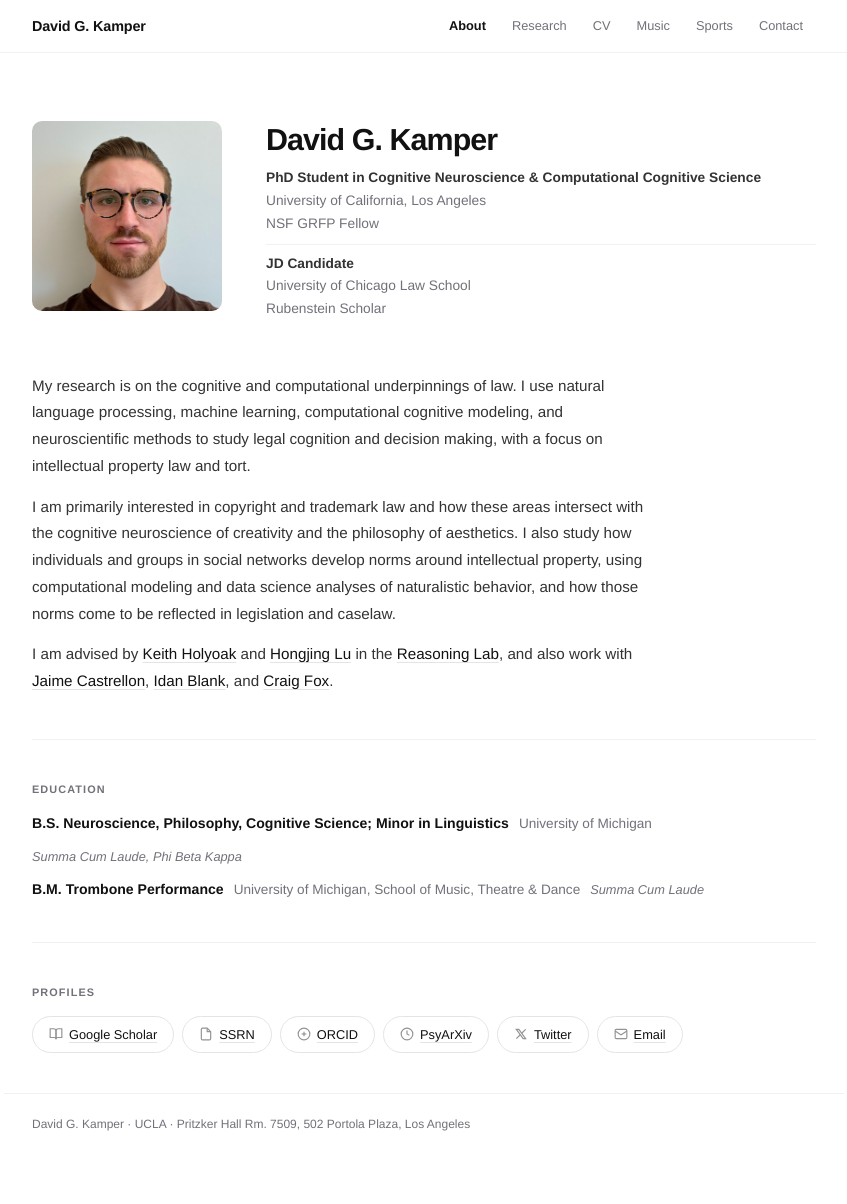
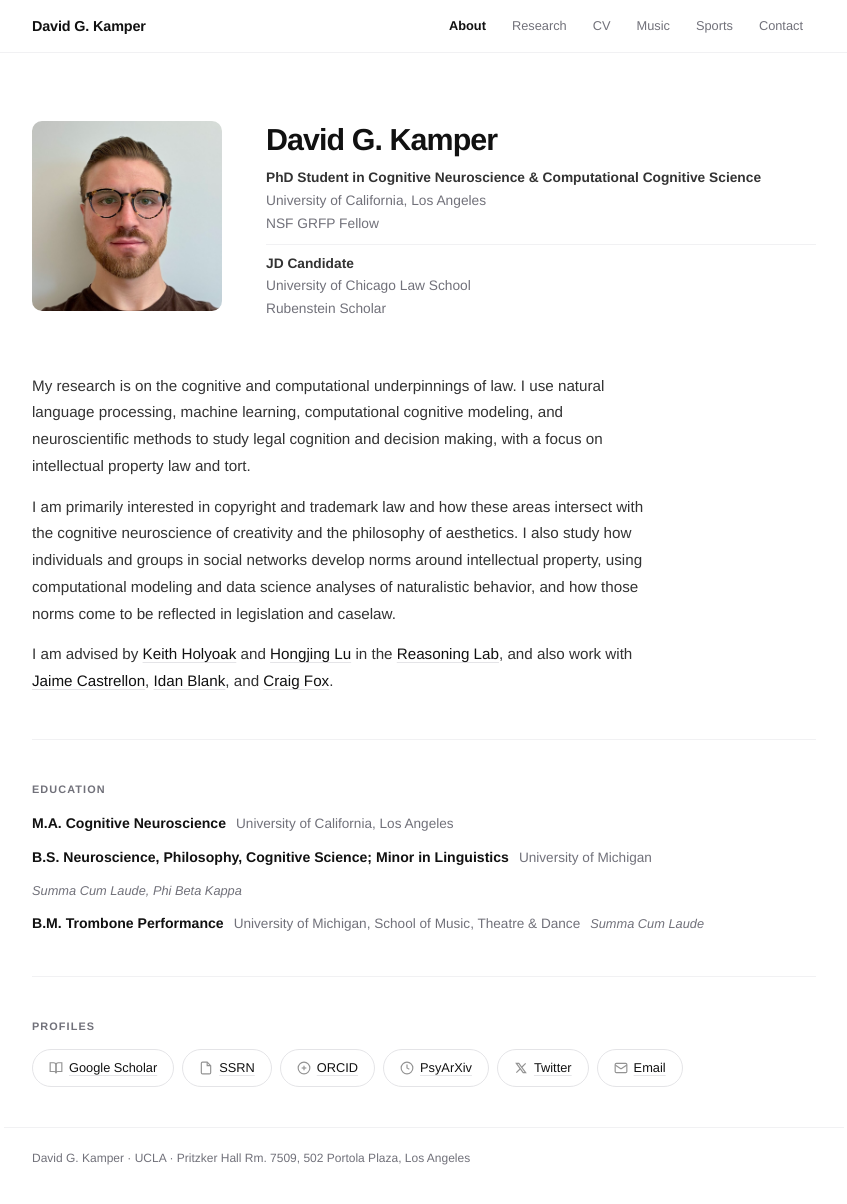
Before and after one commit to dgkamper/dgkamper.github.io, a Jekyll site: the page built from index.html, in a window 1280 px wide and 1205 px high. Shown: the whole window, without its empty margins (216-1063 px from the left). Built offline with Jekyll 4.4.1, drawn with Linux system fonts in a browser that asks for light colours.

Commit message:
Add education details to index.html

```diff
--- a/index.html
+++ b/index.html
@@ -35,6 +35,10 @@ nav: about
 <section class="section" style="animation: enter 0.45s ease 0.12s both;">
   <div class="section-label">Education</div>
   <div class="edu-rows">
+    <div class="edu-row">
+      <span class="edu-degree">M.A. Cognitive Neuroscience</span>
+      <span class="edu-detail">University of California, Los Angeles</span>
+    </div>
     <div class="edu-row">
       <span class="edu-degree">B.S. Neuroscience, Philosophy, Cognitive Science; Minor in Linguistics</span>
       <span class="edu-detail">University of Michigan</span>
```
